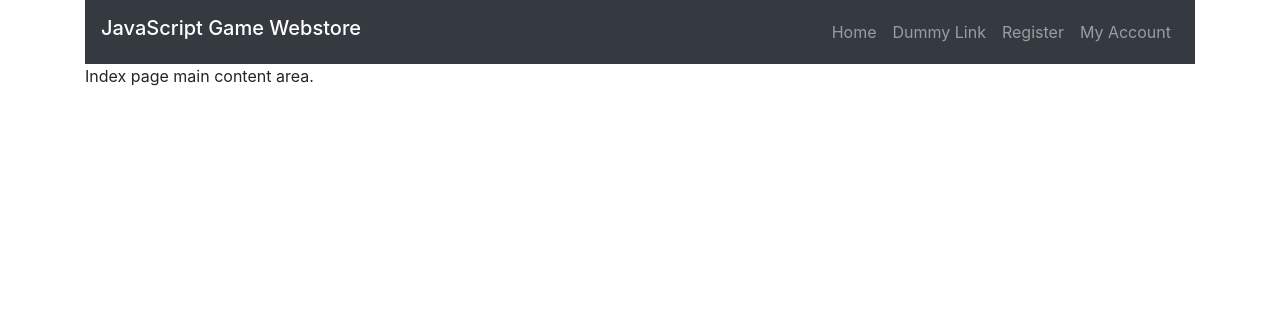
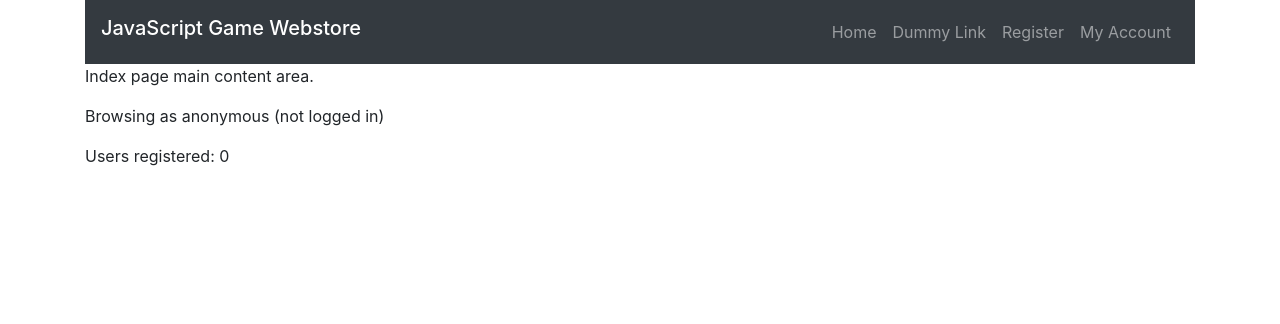
Before and after one commit to andeluvian/djangogamestore, a Django app: page / in a window 1280 px wide. Shown: the top 324 px of the page. Run offline with Django 3.2, Linux system fonts and the light colour scheme; some libraries are stand-ins or nearby versions.

Commit message:
Added logged in as...

```diff
--- a/templates/index.html
+++ b/templates/index.html
@@ -3,7 +3,17 @@
 {% block title %}Home{% endblock %}
 
 {% block main-content %}
+    <div class="row">
+        <div class="col">
+            <p>Index page main content area.</p>
+            {% if user.is_authenticated %}
+                <p>Logged in as {{ user.username }}</p>
+            {% else %}
+                <p>Browsing as anonymous (not logged in)</p>
+            {% endif %}
+            <p>Users registered: {{ user_count }}</p>  <!-- Only to verify the registration form works, delete later -->
+        </div>
+    </div>
 
-    <p>Index page main content area.</p>
 
 {% endblock %}
```
